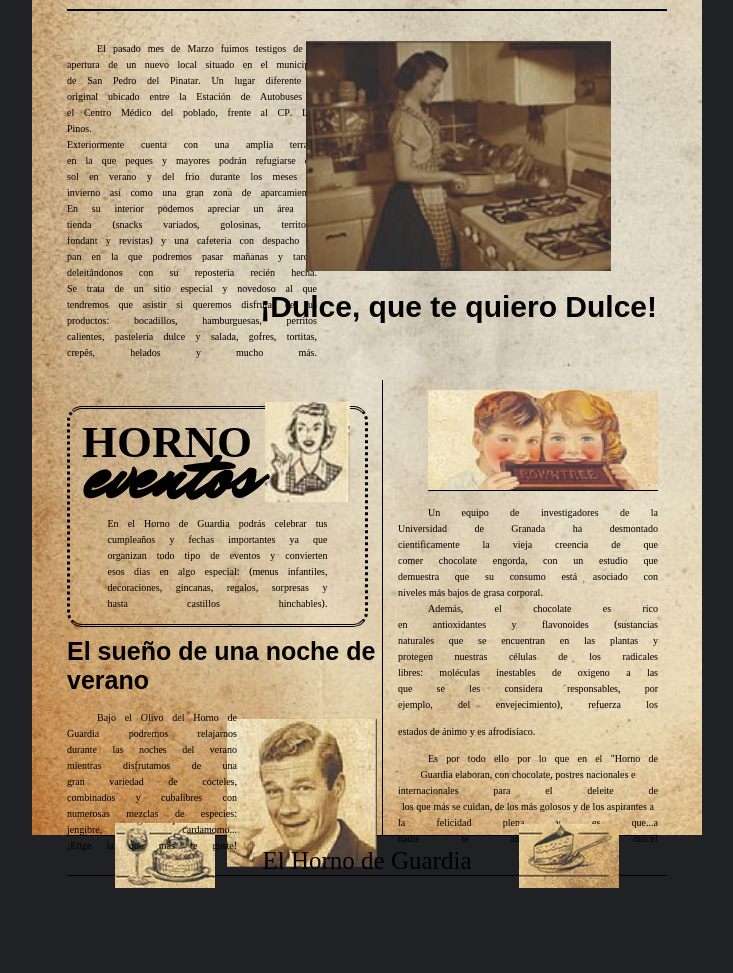
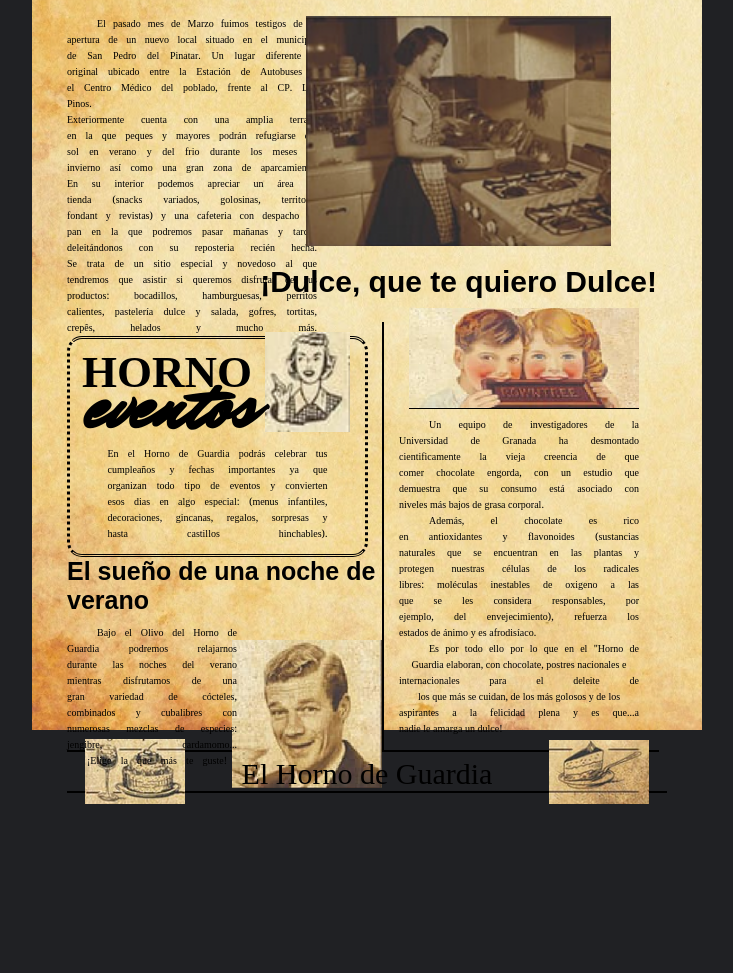
Before and after one commit to BonIcy/maquetacionWeb, a plain HTML site: page index.html in a window 1280 px wide. Shown: the part 335-1308 px from the top of the page, without its empty margins (273-1006 px from the left). Drawn offline with Linux system fonts and the light colour scheme; a web font is replaced by a local one.

Commit message:
maquetacionWeb Final

```diff
--- a/index.html
+++ b/index.html
@@ -34,7 +34,7 @@
     </div>
     <div class="container3">
         <h3>El sueño de una noche de verano</h3>
-        <p>Bajo el Olivo del Horno de<br>Guardia podremos relajarnos<br>durante las noches del verano<br>mientras disfrutamos de una<br>gran variedad de cócteles,<br> combinados y cubalibres con<br>numerosas mezclas de especies:<br>jengibre, cardamomo...<br> ¡Elige la que más te guste!</p>
+        <p>Bajo el Olivo del Horno de<br>Guardia podremos relajarnos<br>durante las noches del verano<br>mientras disfrutamos de una<br>gran variedad de cócteles,<br> combinados y cubalibres con<br>numerosas mezclas de especies:<br>jengibre, cardamomo...</p> <p class="uwu">¡Elige la que más te guste!</p>
         <img id="imgg3" src="img/Screenshot from 2023-02-14 20-46-14.png">
     </div>
     <div class="container4">
@@ -43,7 +43,8 @@
         <p class="p11"> niveles más bajos de grasa corporal.</p>
         <p class="p2">Además, el chocolate es rico<br> en antioxidantes y flavonoides (sustancias<br> naturales que se encuentran en las plantas y<br>protegen nuestras células de los radicales<br> libres: moléculas inestables de oxigeno a las<br> que se les considera responsables, por<br> ejemplo, del envejecimiento), refuerza los</p>
         <p class="p22">estados de ánimo y es afrodisíaco.</p>
-        <p class="p3">Es por todo ello por lo que en el "Horno de<br> Guardia elaboran, con chocolate, postres nacionales e internacionales para el deleite de<br> los que más se cuidan, de los más golosos y de los aspirantes a la felicidad plena y es que...a<br> nadie le amarga un dulce!</p>
+        <p class="p3">Es por todo ello por lo que en el "Horno de<br> Guardia elaboran, con chocolate, postres nacionales e internacionales para el deleite de<br> los que más se cuidan, de los más golosos y de los aspirantes a la felicidad plena y es que...a</p>
+        <p class="p33"> nadie le amarga un dulce!</p>
     </div>
     <div class="footer">
         <p>El Horno de Guardia</p>
--- a/style.css
+++ b/style.css
@@ -2,24 +2,23 @@
 @import url('https://fonts.cdnfonts.com/css/old-london');
 
 body{
-    display: block;
-    position: relative;
     text-align: center;
     background: #202124;
-    width: 60%;
-    height: 100%;
 }
 .pagina{
     display: inline-block;
-    background-image: url(./img/fondo.jpg);
+    position: relative;
+    background-image: url(./img/fondoo.jpg);
     background-repeat: no-repeat;
     background-size: cover;
     padding: 35px;
     width: 600px;
-    height: 1100px;
+    height: 1020px;
+    top: -25px;
 }
 header{
     text-align: center;
+    position: relative;
     font-family: 'Old London', sans-serif;
 }
 header h1{
@@ -88,6 +87,7 @@ header h2{
     border-style:double dotted;
     padding-top: -30px;
     margin-right: 15px;
+    top:-45px;
 }
 .container2 h2{
     position: relative;
@@ -130,14 +130,15 @@ header h2{
     position: relative;
     display: block;
     text-align: start;
-    height: 198px;
-    width: 315px;
-    top: -15px;
-    border-bottom: 1px solid;
+    width: 317px;
+    height: 123px;
+    border-bottom: 2px solid ;
 }
 .container3 h3{
+    position: relative;
     font-family: 'Old London', sans-serif;
     font-size: 25px;
+    top: -70px;
 }
 .container3 p{
     font-size: 10px;
@@ -145,8 +146,16 @@ header h2{
     font-family: 'Noto Serif Tamil', serif;
     text-align-last: justify;
     width: 170px;
-    top: -10px;
+    top: -85px;
     z-index: 10;
+    text-indent: 30px;
+}
+.container3 .uwu{
+    font-size: 10px;
+    position: relative;
+    font-family: 'Noto Serif Tamil', serif;
+    top:-95px;
+    right: 10px;
     text-indent: 30px;
 }
 
@@ -154,8 +163,8 @@ header h2{
     position: relative;
     height: 148px;
     width: 150px;
-    left: 160px;
-    top: -155px;
+    left: 165px;
+    top: -234px;
 }
 .container4{
     position: relative;
@@ -163,24 +172,29 @@ header h2{
     width: 260px;
     text-align:center;
     right: -315px;
-    top: -471px;
+    top: -430px;
     padding-left: 15px;
-    border-left: 1px solid;
-    border-bottom: 1px solid;
+    border-left: 2px solid;
+    border-bottom: 2px solid;
     text-indent: 30px;
-    height: 455px;
+    height: 428px;
 }
 .container4 img {
+    position: relative;
+    right: 20px;
     padding-top: 10px;
     width: 230px;
     height: 100px;
+    top:-24px;
     border-bottom: 0.5px solid;
 }
 .container4 .p1 {
     font-family: 'Noto Serif Tamil', serif;
+    position: relative;
     font-size: 10px;
+    width: 240px;
     text-align-last: justify;
-
+    top: -30px;
 }
 .container4 .p11{
     position: relative;
@@ -188,7 +202,8 @@ header h2{
     font-size: 10px;
     text-align-last: left;
     text-align: start;
-    top:-10px;
+    width: 240px;
+    top:-40px;
     left: -30px;
 }
 
@@ -197,7 +212,8 @@ header h2{
     font-family: 'Noto Serif Tamil', serif;
     font-size: 10px;
     text-align-last: justify;
-    top:-20px;
+    width: 240px;
+    top:-50px;
 }
 .container4 .p22{
     position: relative;
@@ -205,7 +221,8 @@ header h2{
     font-size: 10px;
     text-align-last: left;
     text-align: start;
-    top:-19px;
+    width: 240px;
+    top:-60px;
     left: -30px;
 }
 .container4 .p3{
@@ -213,32 +230,40 @@ header h2{
     font-family: 'Noto Serif Tamil', serif;
     font-size: 10px;
     text-align-last: justify;
-    top:-18px;
+    width: 240px;
+    top:-70px;
 }
-
+.container4 .p33{
+    position: relative;
+    font-family: 'Noto Serif Tamil', serif;
+    font-size: 10px;
+    text-align-last: left;
+    text-align: start;
+    top:-80px;
+    width: 240px;
+    left: -30px;
+}
 .footer {
     position: relative;
-    top: -485px;
+    top: -455px;
 }
 .footer p{
     position: relative;
-    border-bottom: 1px solid;
+    border-bottom: 2px solid;
     text-align: center;
-    font-size: 25px;
-
+    font-size: 30px;
 }
 .footer .imgg5{
     position: relative;
     height: 65px;
     width: 100px;
-    top: -78px;
-    right:150px
+    top: -84px;
+    right:180px
 }
 .footer .imgg6{
     position: relative;
     height: 64px;
     width: 100px;
-    top: -78px;
-    left:150px
-
+    top: -84px;
+    left:180px;
 }
```
Also changed, not shown: img/fondoo.jpg (added).
